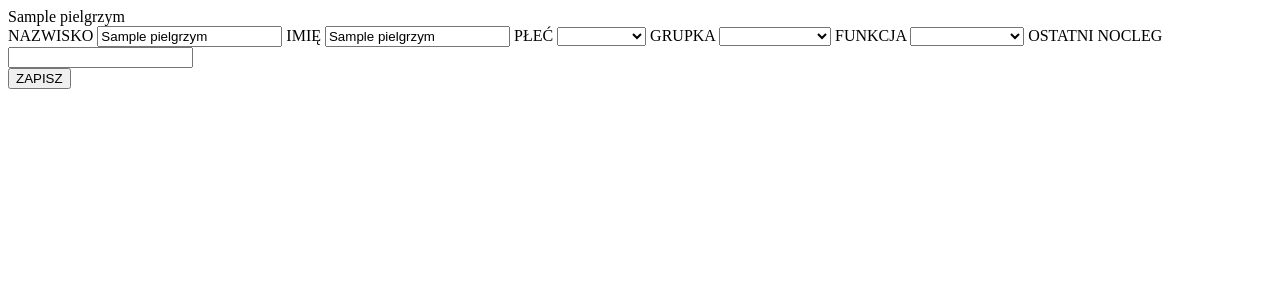
After one commit to BaoZajac/pilgrim_sleep_over, a Flask app: template templates/edycja-pielgrzyma.html in a window 1280 px wide. The commit adds this page. Shown: the top 300 px of the page. Run offline with Flask 2, Linux system fonts and the light colour scheme; the template is opened without the code that fills it: most values are stand-ins (such as "Sample title", 1, 10 or a date in 2020).

Commit message:
naprawienie błędu z zktualizacją wyświetlania danych na stronie, dodanie edycji danych pielgrzyma

```diff
--- a/app.py
+++ b/app.py
@@ -59,7 +59,6 @@ def nocleg():
 @app.route('/pielgrzymi/', methods=['GET', 'POST'])
 def pielgrzym():
     data_pielgrzymi = read_db("pielgrzymi.json")
-    data_pielgrzymi_lista = list(data_pielgrzymi.items())
     lista_funkcji = ["bagażowy", "chorąży", "ekologiczny", "kwatermistrz", "medyczny", "pilot", "porządkowy",
                      "przewodnik", "schola", "szef", "techniczny"]
     lista_grupek = ["funkcyjni", 1, 2, 3, 4, 5, 6, 7, 8]
@@ -78,5 +77,15 @@ def pielgrzym():
             pielgrzym_id = 1
         data_pielgrzymi[pielgrzym_id] = last_name, given_name, small_group, function, accommodations, sex
         write_db(data_pielgrzymi, "pielgrzymi.json")
+    data_pielgrzymi_lista = list(data_pielgrzymi.items())
     return render_template("pielgrzymi.html", pielgrzymi=data_pielgrzymi_lista, lista_funkcji=lista_funkcji,
                            lista_grupek=lista_grupek)
+
+
+@app.route('/edytuj-pielgrzyma/', methods=['GET', 'POST'])
+def edycja_pielgrzyma():
+    if request.method == "POST":
+        return str(request.form)
+    pielgrzym_id = request.args["pielgrzym-id"]
+    data_pielgrzym = read_db("pielgrzymi.json")[pielgrzym_id]
+    return render_template("edycja-pielgrzyma.html", pielgrzym=data_pielgrzym, pielgrzym_id=pielgrzym_id)
--- /dev/null
+++ b/templates/edycja-pielgrzyma.html
@@ -0,0 +1,50 @@
+<!DOCTYPE html>
+<html lang="en">
+<head>
+    <meta charset="UTF-8">
+    <title>Title</title>
+</head>
+<body>
+    {{ pielgrzym }}
+    <div class="container">
+        <div class="columns">
+            <div class="col-1"></div>
+            <div class="col-3">
+                <div class="form-group">
+                    <form action="{{ url_for('edycja_pielgrzyma') }}" method="post">
+                        <input type="hidden" value="{{ pielgrzym_id }}" name="id">
+                        <label class="form-label" for="last_name">NAZWISKO</label>
+                        <input class="form-input" id="last_name" type="text" name="last_name" value="{{ pielgrzym[0] }}"/>
+                        <label class="form-label" for="given_name">IMIĘ</label>
+                        <input class="form-input" id="given_name" type="text" name="given_name" value="{{ pielgrzym[1] }}"/>
+                        <label class="form-label" for="sex">PŁEĆ</label>
+                        <select class="form-select" id="sex" name="sex">
+                            <option></option>
+                            <option>kobieta</option>
+                            <option>mężczyzna</option>
+                        </select>
+                        <label class="form-label" for="small_group">GRUPKA</label>
+                        <select class="form-select" id="small_group" name="small_group">
+                            <option></option>
+                            {% for grupka in lista_grupek %}
+                            <option>{{ grupka }}</option>
+                            {% endfor %}
+                        </select>
+                        <label class="form-label" for="function">FUNKCJA</label>
+                        <select class="form-select" id="function" name="function">
+                            <option></option>
+                            {% for funkcja in lista_funkcji %}
+                            <option>{{ funkcja }}</option>
+                            {% endfor %}
+                        </select>
+                        <label class="form-label" for="accommodation">OSTATNI NOCLEG</label>
+                        <input class="form-input" id="accommodation" type="text" name="accommodation" />
+                        <br />
+                        <button class="btn btn-primary">ZAPISZ</button>
+                    </form>
+                </div>
+            </div>
+        </div>
+    </div>
+</body>
+</html>
```
Also changed, not shown: templates/pielgrzymi.html (+7 -0 lines).
